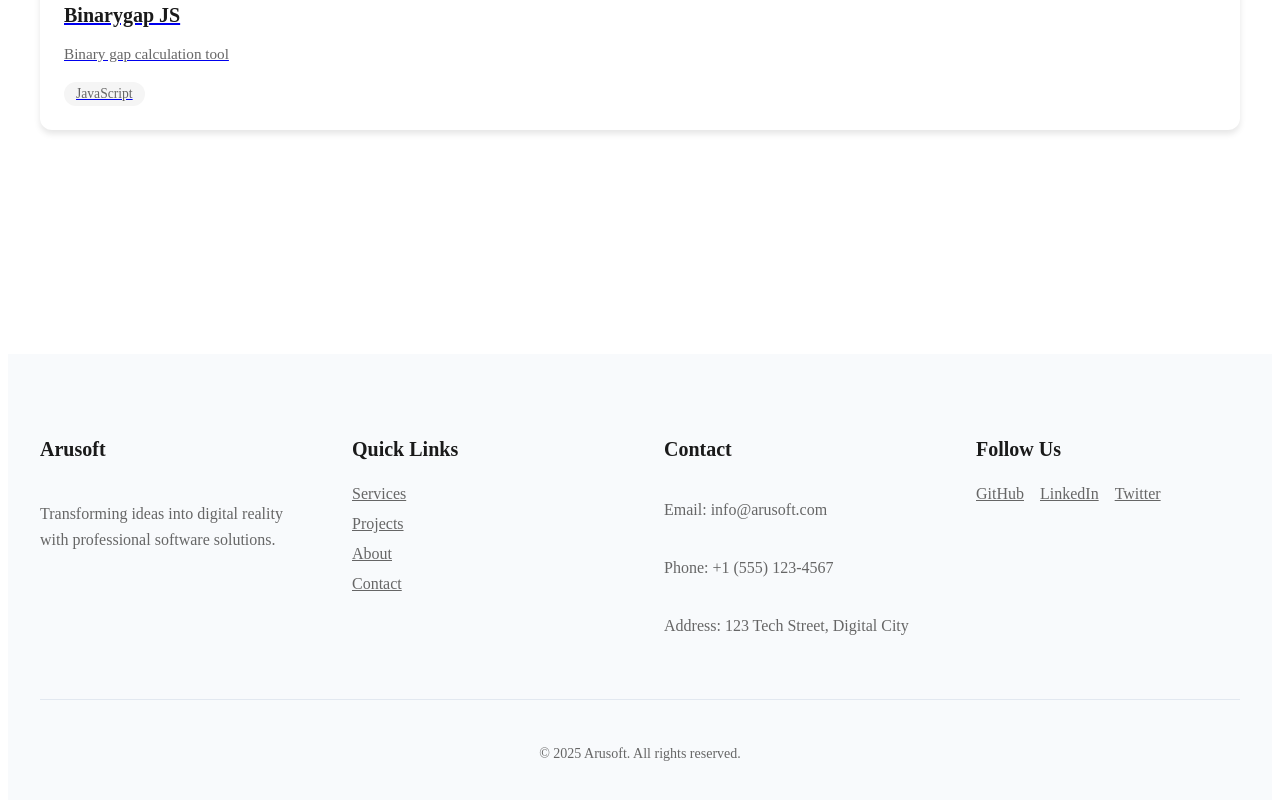
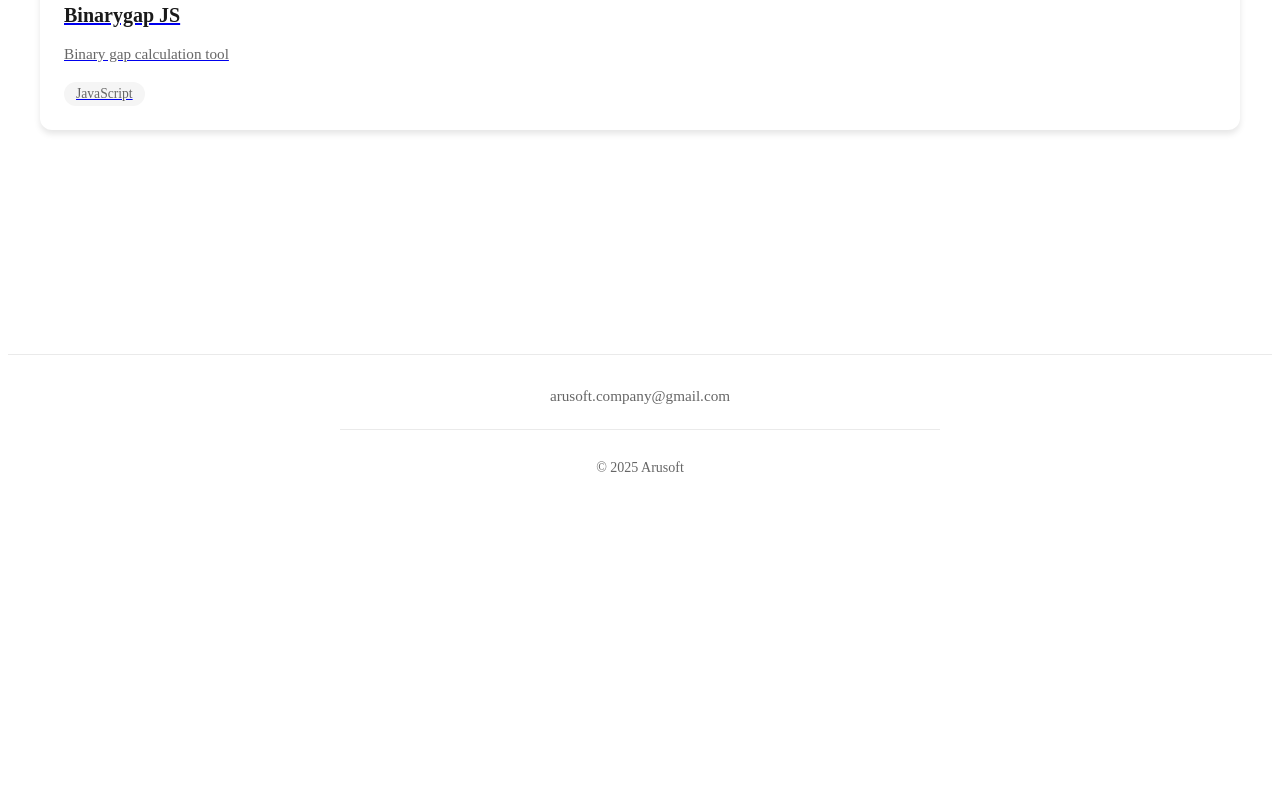
Before and after one commit to mustafaberat/arusoft-website, a Next.js app: page / in a window 1280 px wide. Shown: the part 4331-5131 px from the top of the page. After the commit the page ends 4845 px from the top, so only its background shows below. Built offline with nearby package versions, Linux system fonts and the light colour scheme.

Commit message:
footer minimal

```diff
--- a/components/Footer.js
+++ b/components/Footer.js
@@ -1,5 +1,4 @@
 import React from 'react';
-import Link from 'next/link';
 import styles from '../styles/Footer.module.css';
 
 const Footer = () => {
@@ -7,51 +6,16 @@ const Footer = () => {
     <footer className={styles.footer}>
       <div className={styles.container}>
         <div className={styles.content}>
-          <div className={styles.section}>
-            <h3 className={styles.title}>Arusoft</h3>
-            <p className={styles.description}>
-              Transforming ideas into digital reality with professional software solutions.
-            </p>
-          </div>
-
-          <div className={styles.section}>
-            <h3 className={styles.title}>Quick Links</h3>
-            <nav className={styles.nav}>
-              <Link href="#services" className={styles.link}>Services</Link>
-              <Link href="#projects" className={styles.link}>Projects</Link>
-              <Link href="#about" className={styles.link}>About</Link>
-              <Link href="#contact" className={styles.link}>Contact</Link>
-            </nav>
-          </div>
-
-          <div className={styles.section}>
-            <h3 className={styles.title}>Contact</h3>
-            <div className={styles.contactInfo}>
-              <p>Email: info@arusoft.com</p>
-              <p>Phone: +1 (555) 123-4567</p>
-              <p>Address: 123 Tech Street, Digital City</p>
-            </div>
-          </div>
-
-          <div className={styles.section}>
-            <h3 className={styles.title}>Follow Us</h3>
-            <div className={styles.socialLinks}>
-              <a href="https://github.com" target="_blank" rel="noopener noreferrer" className={styles.socialLink}>
-                GitHub
-              </a>
-              <a href="https://linkedin.com" target="_blank" rel="noopener noreferrer" className={styles.socialLink}>
-                LinkedIn
-              </a>
-              <a href="https://twitter.com" target="_blank" rel="noopener noreferrer" className={styles.socialLink}>
-                Twitter
-              </a>
-            </div>
+          <div className={styles.contactInfo}>
+            <a href="mailto:arusoft.company@gmail.com" className={styles.emailLink}>
+              arusoft.company@gmail.com
+            </a>
           </div>
         </div>
 
         <div className={styles.bottom}>
           <p className={styles.copyright}>
-            © {new Date().getFullYear()} Arusoft. All rights reserved.
+            © {new Date().getFullYear()} Arusoft
           </p>
         </div>
       </div>
--- a/styles/Footer.module.css
+++ b/styles/Footer.module.css
@@ -1,79 +1,36 @@
 .footer {
-  background-color: #f8fafc;
-  padding: 4rem 0 2rem;
+  background-color: #ffffff;
+  padding: 2rem 0 1rem;
   margin-top: 4rem;
+  border-top: 1px solid #eaeaea;
 }
 
 .container {
-  max-width: 1200px;
+  max-width: 600px;
   margin: 0 auto;
-  padding: 0 2rem;
+  padding: 0 1rem;
 }
 
 .content {
-  display: grid;
-  grid-template-columns: repeat(auto-fit, minmax(250px, 1fr));
-  gap: 3rem;
-  margin-bottom: 3rem;
+  display: flex;
+  justify-content: center;
+  margin-bottom: 1.5rem;
 }
 
-.section {
-  display: flex;
-  flex-direction: column;
-  gap: 1rem;
+.emailLink {
+  color: #666;
+  text-decoration: none;
+  transition: color 0.2s ease;
+  font-size: 0.95rem;
 }
 
-.title {
-  font-size: 1.25rem;
-  font-weight: 600;
-  color: #1a1a1a;
-  margin-bottom: 0.5rem;
-}
-
-.description {
-  color: #666;
-  line-height: 1.6;
-}
-
-.nav {
-  display: flex;
-  flex-direction: column;
-  gap: 0.75rem;
-}
-
-.link {
-  color: #666;
-  transition: color 0.3s ease;
-}
-
-.link:hover {
-  color: #2563eb;
-}
-
-.contactInfo {
-  display: flex;
-  flex-direction: column;
-  gap: 0.5rem;
-  color: #666;
-}
-
-.socialLinks {
-  display: flex;
-  gap: 1rem;
-}
-
-.socialLink {
-  color: #666;
-  transition: color 0.3s ease;
-}
-
-.socialLink:hover {
-  color: #2563eb;
+.emailLink:hover {
+  color: #000;
 }
 
 .bottom {
-  padding-top: 2rem;
-  border-top: 1px solid #e2e8f0;
+  padding-top: 1rem;
+  border-top: 1px solid #eaeaea;
   text-align: center;
 }
 
@@ -84,23 +41,6 @@
 
 @media (max-width: 768px) {
   .footer {
-    padding: 3rem 0 1.5rem;
-  }
-
-  .content {
-    grid-template-columns: 1fr;
-    gap: 2rem;
-  }
-
-  .section {
-    text-align: center;
-  }
-
-  .nav {
-    align-items: center;
-  }
-
-  .socialLinks {
-    justify-content: center;
+    padding: 1.5rem 0 0.75rem;
   }
 }
```
